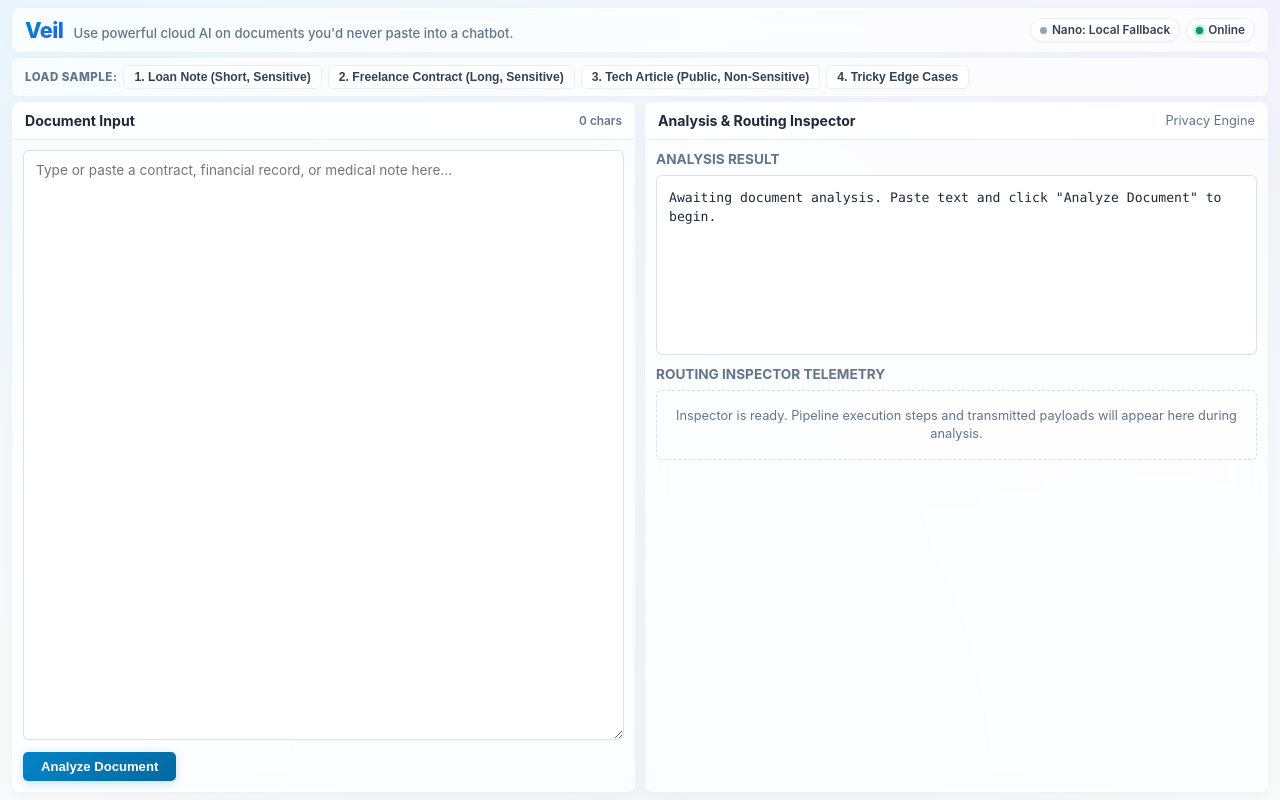
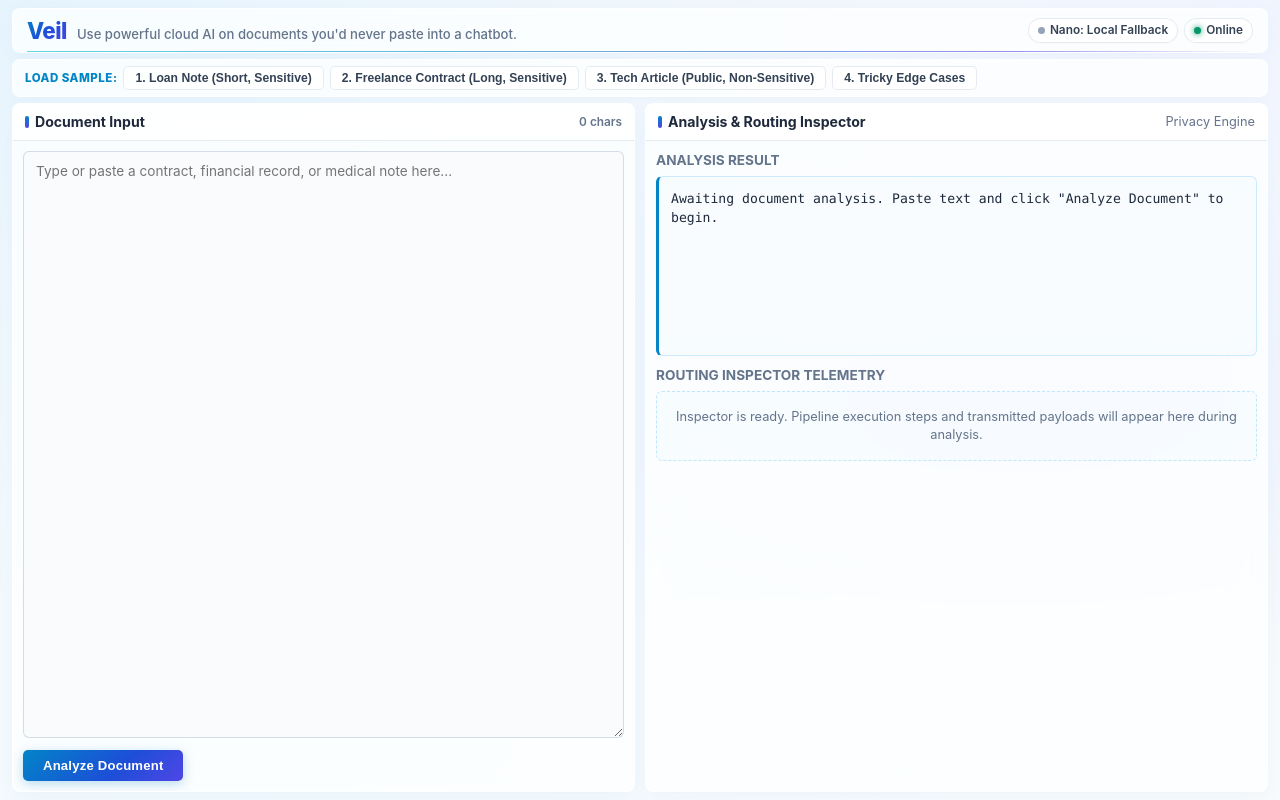
Before and after one commit to akshayaksh1508-creator/Veli, a website built with Vite: page index.html in a window 1280 px wide. Built offline with nearby package versions, Linux system fonts and the light colour scheme; some packages are replaced by stand-ins of ours; no server answers.

Commit message:
D1-T6: add electric sapphire and modern indigo gradient accents

```diff
--- a/src/styles.css
+++ b/src/styles.css
@@ -1,14 +1,19 @@
 :root {
   --bg-primary: #f8fafc;
-  --glass-bg: rgba(255, 255, 255, 0.72);
-  --glass-bg-hover: rgba(255, 255, 255, 0.85);
-  --glass-input: rgba(255, 255, 255, 0.65);
-  --glass-border: rgba(255, 255, 255, 0.8);
-  --glass-border-subtle: rgba(226, 232, 240, 0.7);
+  --glass-bg: rgba(255, 255, 255, 0.76);
+  --glass-bg-hover: rgba(255, 255, 255, 0.92);
+  --glass-input: rgba(248, 250, 252, 0.7);
+  --glass-border: rgba(255, 255, 255, 0.9);
+  --glass-border-subtle: rgba(226, 232, 240, 0.85);
+
+  /* Dual Harmonious Accent Colors: Electric Sapphire Blue & Modern Indigo/Cyan */
+  --blue-primary: #0284c7;        /* Vibrant Sky / Sapphire */
+  --blue-deep: #1d4ed8;           /* Rich Electric Royal */
+  --indigo-accent: #4f46e5;       /* Modern Indigo / Violet */
+  --cyan-accent: #06b6d4;         /* Fresh Cyan Glow */
+
   --text-main: #0f172a;
   --text-muted: #64748b;
-  --primary: #0284c7;
-  --primary-hover: #0369a1;
   --badge-local: #059669;
   --badge-cloud: #7c3aed;
   --badge-nano: #d97706;
@@ -27,10 +32,11 @@ html, body {
 
 body {
   font-family: -apple-system, BlinkMacSystemFont, 'Segoe UI', Roboto, Helvetica, Arial, sans-serif;
-  /* Ambient frosted mesh gradient background */
-  background: radial-gradient(at 0% 0%, rgba(224, 242, 254, 0.65) 0px, transparent 55%),
-              radial-gradient(at 100% 0%, rgba(237, 233, 254, 0.55) 0px, transparent 50%),
-              radial-gradient(at 50% 100%, rgba(241, 245, 249, 0.85) 0px, transparent 60%),
+  /* Ambient frosted mesh gradient background with sapphire & indigo ambient orbs */
+  background: radial-gradient(at 0% 0%, rgba(224, 242, 254, 0.75) 0px, transparent 55%),
+              radial-gradient(at 100% 0%, rgba(238, 242, 255, 0.7) 0px, transparent 50%),
+              radial-gradient(at 80% 50%, rgba(224, 231, 255, 0.45) 0px, transparent 50%),
+              radial-gradient(at 20% 90%, rgba(240, 249, 255, 0.8) 0px, transparent 60%),
               #f8fafc;
   background-attachment: fixed;
   color: var(--text-main);
@@ -49,12 +55,12 @@ body {
   min-height: 0;
 }
 
-/* Glass Header */
+/* Glass Header with Sapphire/Indigo Accents */
 header {
-  padding: 6px 12px;
+  padding: 6px 14px;
   background: var(--glass-bg);
-  backdrop-filter: blur(16px) saturate(180%);
-  -webkit-backdrop-filter: blur(16px) saturate(180%);
+  backdrop-filter: blur(16px) saturate(190%);
+  -webkit-backdrop-filter: blur(16px) saturate(190%);
   border: 1px solid var(--glass-border);
   border-radius: var(--radius);
   display: flex;
@@ -62,7 +68,20 @@ header {
   align-items: center;
   flex-wrap: wrap;
   gap: 8px;
-  box-shadow: 0 4px 15px rgba(0, 0, 0, 0.02);
+  box-shadow: 0 4px 18px rgba(2, 132, 199, 0.04);
+  position: relative;
+}
+
+header::after {
+  content: '';
+  position: absolute;
+  bottom: 0;
+  left: 14px;
+  right: 14px;
+  height: 1.5px;
+  background: linear-gradient(90deg, var(--cyan-accent) 0%, var(--blue-primary) 35%, var(--indigo-accent) 80%, transparent 100%);
+  border-radius: 999px;
+  opacity: 0.6;
 }
 
 .brand {
@@ -72,9 +91,9 @@ header {
 }
 
 .brand h1 {
-  font-size: 1.35rem;
+  font-size: 1.4rem;
   font-weight: 800;
-  background: linear-gradient(135deg, #0284c7 0%, #2563eb 100%);
+  background: linear-gradient(135deg, var(--blue-primary) 0%, var(--blue-deep) 50%, var(--indigo-accent) 100%);
   -webkit-background-clip: text;
   -webkit-text-fill-color: transparent;
   letter-spacing: -0.5px;
@@ -96,14 +115,14 @@ header {
   font-size: 0.74rem;
   padding: 3px 9px;
   border-radius: 999px;
-  background: rgba(255, 255, 255, 0.8);
+  background: rgba(255, 255, 255, 0.85);
   border: 1px solid var(--glass-border-subtle);
   display: flex;
   align-items: center;
   gap: 5px;
   font-weight: 600;
   color: #334155;
-  box-shadow: 0 1px 2px rgba(0, 0, 0, 0.03);
+  box-shadow: 0 1px 3px rgba(0, 0, 0, 0.02);
 }
 
 .status-dot {
@@ -115,19 +134,19 @@ header {
 
 .status-dot.active {
   background: var(--badge-local);
-  box-shadow: 0 0 5px var(--badge-local);
+  box-shadow: 0 0 6px var(--badge-local);
 }
 
 .status-dot.nano {
   background: var(--badge-nano);
-  box-shadow: 0 0 5px var(--badge-nano);
+  box-shadow: 0 0 6px var(--badge-nano);
 }
 
-/* Glass Sample Buttons Bar */
+/* Glass Sample Buttons Bar with Cyan/Blue Glows */
 .samples-bar {
   background: var(--glass-bg);
-  backdrop-filter: blur(14px) saturate(170%);
-  -webkit-backdrop-filter: blur(14px) saturate(170%);
+  backdrop-filter: blur(14px) saturate(180%);
+  -webkit-backdrop-filter: blur(14px) saturate(180%);
   padding: 6px 12px;
   border-radius: var(--radius);
   margin: 6px 0;
@@ -136,13 +155,13 @@ header {
   gap: 6px;
   flex-wrap: wrap;
   border: 1px solid var(--glass-border);
-  box-shadow: 0 2px 10px rgba(0, 0, 0, 0.02);
+  box-shadow: 0 2px 10px rgba(2, 132, 199, 0.03);
 }
 
 .samples-label {
   font-size: 0.72rem;
   font-weight: 800;
-  color: var(--text-muted);
+  color: var(--blue-primary);
   text-transform: uppercase;
   letter-spacing: 0.5px;
 }
@@ -151,7 +170,7 @@ header {
   background: rgba(255, 255, 255, 0.85);
   border: 1px solid var(--glass-border-subtle);
   color: #334155;
-  padding: 4px 10px;
+  padding: 4px 11px;
   border-radius: 5px;
   font-size: 0.76rem;
   font-weight: 600;
@@ -160,11 +179,11 @@ header {
 }
 
 .sample-btn:hover {
-  background: #ffffff;
-  border-color: var(--primary);
-  color: var(--primary);
+  background: #f0f9ff;
+  border-color: var(--blue-primary);
+  color: var(--blue-primary);
   transform: translateY(-1px);
-  box-shadow: 0 2px 6px rgba(2, 132, 199, 0.12);
+  box-shadow: 0 3px 10px rgba(2, 132, 199, 0.15);
 }
 
 /* Main Grid: Edge-to-edge transparent containers */
@@ -182,17 +201,18 @@ header {
   }
 }
 
-/* Translucent Glass Panels */
+/* Translucent Glass Panels with Top Gradient Borders */
 .panel {
   background: var(--glass-bg);
-  backdrop-filter: blur(16px) saturate(180%);
-  -webkit-backdrop-filter: blur(16px) saturate(180%);
+  backdrop-filter: blur(16px) saturate(190%);
+  -webkit-backdrop-filter: blur(16px) saturate(190%);
   border-radius: var(--radius);
   border: 1px solid var(--glass-border);
   display: flex;
   flex-direction: column;
   overflow: hidden;
-  box-shadow: 0 4px 24px -2px rgba(15, 23, 42, 0.04), 0 2px 6px -1px rgba(15, 23, 42, 0.02);
+  box-shadow: 0 6px 25px -4px rgba(2, 132, 199, 0.05), 0 2px 6px -1px rgba(15, 23, 42, 0.02);
+  position: relative;
 }
 
 .panel-header {
@@ -201,14 +221,26 @@ header {
   display: flex;
   justify-content: space-between;
   align-items: center;
-  background: rgba(255, 255, 255, 0.5);
-  backdrop-filter: blur(10px);
+  background: rgba(255, 255, 255, 0.6);
+  backdrop-filter: blur(12px);
 }
 
 .panel-header h2 {
   font-size: 0.88rem;
   font-weight: 700;
   color: #1e293b;
+  display: flex;
+  align-items: center;
+  gap: 6px;
+}
+
+.panel-header h2::before {
+  content: '';
+  display: inline-block;
+  width: 4px;
+  height: 12px;
+  background: linear-gradient(180deg, var(--blue-primary), var(--indigo-accent));
+  border-radius: 2px;
 }
 
 .panel-body {
@@ -228,7 +260,7 @@ textarea.doc-input {
   background: var(--glass-input);
   backdrop-filter: blur(10px);
   -webkit-backdrop-filter: blur(10px);
-  border: 1px solid rgba(203, 213, 225, 0.7);
+  border: 1px solid rgba(203, 213, 225, 0.8);
   border-radius: 6px;
   color: var(--text-main);
   font-family: inherit;
@@ -242,8 +274,8 @@ textarea.doc-input {
 textarea.doc-input:focus {
   outline: none;
   background: rgba(255, 255, 255, 0.95);
-  border-color: var(--primary);
-  box-shadow: 0 0 0 3px rgba(2, 132, 199, 0.12);
+  border-color: var(--blue-primary);
+  box-shadow: 0 0 0 3px rgba(2, 132, 199, 0.16);
 }
 
 .input-footer {
@@ -259,23 +291,25 @@ textarea.doc-input:focus {
   font-weight: 600;
 }
 
+/* Primary Action Button: Electric Sapphire Gradient with Subtle Glow */
 .btn-primary {
-  background: linear-gradient(135deg, #0284c7 0%, #0369a1 100%);
+  background: linear-gradient(135deg, var(--blue-primary) 0%, var(--blue-deep) 60%, var(--indigo-accent) 100%);
   color: #ffffff;
   border: none;
-  padding: 7px 18px;
+  padding: 8px 20px;
   font-size: 0.82rem;
   font-weight: 600;
   border-radius: 5px;
   cursor: pointer;
-  transition: all 0.15s ease;
-  box-shadow: 0 2px 8px rgba(2, 132, 199, 0.25);
+  transition: all 0.2s cubic-bezier(0.4, 0, 0.2, 1);
+  box-shadow: 0 3px 12px rgba(2, 132, 199, 0.28);
+  letter-spacing: 0.2px;
 }
 
 .btn-primary:hover:not(:disabled) {
-  background: linear-gradient(135deg, #0369a1 0%, #075985 100%);
-  transform: translateY(-1px);
-  box-shadow: 0 4px 12px rgba(2, 132, 199, 0.35);
+  background: linear-gradient(135deg, #0369a1 0%, #1e40af 60%, #4338ca 100%);
+  transform: translateY(-1.5px);
+  box-shadow: 0 5px 18px rgba(37, 99, 235, 0.4);
 }
 
 .btn-primary:disabled {
@@ -285,12 +319,13 @@ textarea.doc-input:focus {
   box-shadow: none;
 }
 
-/* Frosted Code & Result Box */
+/* Frosted Code & Result Box with Indigo Accent Border */
 .code-box {
-  background: var(--glass-input);
+  background: rgba(240, 249, 255, 0.45);
   backdrop-filter: blur(12px);
   -webkit-backdrop-filter: blur(12px);
-  border: 1px solid rgba(203, 213, 225, 0.7);
+  border: 1px solid rgba(186, 230, 253, 0.7);
+  border-left: 3px solid var(--blue-primary);
   border-radius: 6px;
   padding: 12px;
   font-family: 'SF Mono', Consolas, 'Liberation Mono', Menlo, monospace;
@@ -305,13 +340,13 @@ textarea.doc-input:focus {
 
 /* Frosted Routing Inspector */
 .inspector-empty {
-  border: 1px dashed rgba(203, 213, 225, 0.8);
+  border: 1px dashed rgba(186, 230, 253, 0.9);
   border-radius: 6px;
   padding: 16px 12px;
   text-align: center;
   color: var(--text-muted);
   font-size: 0.8rem;
-  background: rgba(255, 255, 255, 0.4);
+  background: rgba(240, 249, 255, 0.35);
 }
 
 .timeline {
@@ -325,11 +360,12 @@ textarea.doc-input:focus {
   align-items: center;
   justify-content: space-between;
   padding: 6px 10px;
-  background: rgba(255, 255, 255, 0.8);
+  background: rgba(255, 255, 255, 0.85);
   border: 1px solid var(--glass-border-subtle);
+  border-left: 3px solid var(--blue-primary);
   border-radius: 5px;
   font-size: 0.8rem;
-  box-shadow: 0 1px 3px rgba(0, 0, 0, 0.02);
+  box-shadow: 0 1px 4px rgba(2, 132, 199, 0.04);
 }
 
 .step-badge {
@@ -342,4 +378,4 @@ textarea.doc-input:focus {
 
 .badge-nano { background: #fef3c7; color: #b45309; border: 1px solid #fde68a; }
 .badge-cloud { background: #ede9fe; color: #6d28d9; border: 1px solid #ddd6fe; }
-.badge-local { background: #d1fae5; color: #047857; border: 1px solid #a7f3d0; }
+.badge-local { background: #e0f2fe; color: #0369a1; border: 1px solid #bae6fd; }
```
